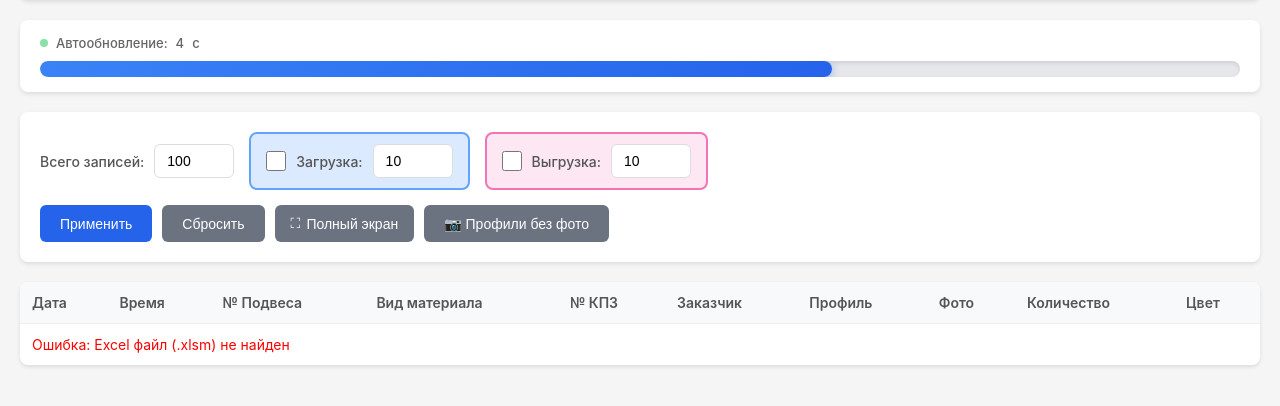
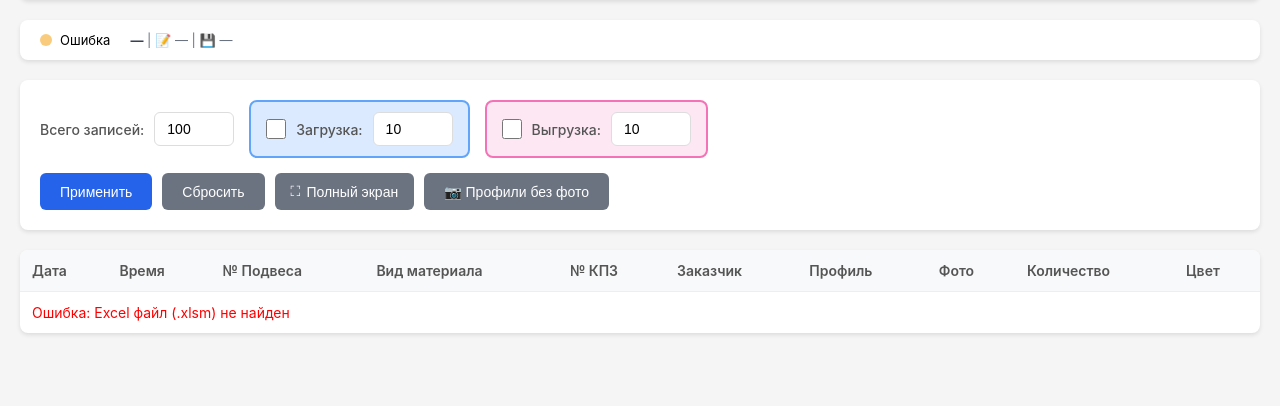
Before and after one commit to mavkasgit/Ekranchik, a Flask app: page / in a window 1280 px wide. Shown: the part 151-557 px from the top of the page. Run offline with Flask 3, Linux system fonts and the light colour scheme; data that the repository does not hold is empty.

Commit message:
Add real-time file monitoring with watchdog and instant updates
- Implement watchdog file system monitoring for Excel file changes
- Auto-detect Ctrl+S and trigger immediate table refresh (2 sec response)
- Reduce data reading to 300 rows for optimal performance
- Add loading indicator with animated dots above table during updates
- Remove progress bar, all updates happen silently in background
- Add file status API with change detection flag
- Filter empty rows from Excel automatically
- Validate rows by date OR number (not just date)
- Improve caching with force_reload flag from file watcher

Co-authored-by: factory-droid[bot] <138933559+factory-droid[bot]@users.noreply.github.com>

```diff
--- a/app.py
+++ b/app.py
@@ -8,6 +8,9 @@
 import base64
 from PIL import Image
 import io
+import time
+from watchdog.observers import Observer
+from watchdog.events import FileSystemEventHandler
 
 app = Flask(__name__)
 
@@ -15,13 +18,48 @@
 BASE_DIR = Path(__file__).parent.absolute()
 
 # Глобальный кэш для данных
-_cache = {'df': None, 'file_mtime': None}
+_cache = {'df': None, 'file_mtime': None, 'cache_time': None, 'force_reload': False}
 
 # Папка с фото профилей
 PROFILES_DIR = BASE_DIR / 'static' / 'images'
 
+# Watchdog для отслеживания изменений Excel файла
+class ExcelFileHandler(FileSystemEventHandler):
+    def __init__(self):
+        self.last_modified = {}
+
+    def on_modified(self, event):
+        if event.is_directory:
+            return
+        # Отслеживаем .xlsm и временные файлы ~$
+        if event.src_path.endswith('.xlsm') or '~$' in event.src_path:
+            # Дебаунсинг: игнорируем события чаще чем раз в 1 секунду
+            now = time.time()
+            if event.src_path in self.last_modified:
+                if now - self.last_modified[event.src_path] < 1.0:
+                    return
+
+            self.last_modified[event.src_path] = now
+            timestamp = datetime.now().strftime('%H:%M:%S')
+            print(f"📝 [{timestamp}] Файл изменен: {os.path.basename(event.src_path)}")
+            _cache['force_reload'] = True
+            _cache['file_changed'] = True  # Флаг для фронтенда
+
+# Запускаем watchdog в отдельном потоке
+observer = None
+def start_file_watcher():
+    global observer
+    if observer is None:
+        event_handler = ExcelFileHandler()
+        observer = Observer()
+        observer.schedule(event_handler, str(BASE_DIR), recursive=False)
+        observer.start()
+        print(f"👁️ Мониторинг файлов запущен: {BASE_DIR}")
+
 def get_dataframe():
-    """Читает Excel с кэшированием - только последние 1500 строк"""
+    """Читает Excel с кэшированием - последние 300 строк"""
+    from datetime import datetime, timedelta
+
     files = [f for f in os.listdir(BASE_DIR) if f.endswith('.xlsm') and not f.startswith('~$')]
     if not files:
         return None
@@ -29,9 +67,29 @@
     excel_file = BASE_DIR / files[0]
     current_mtime = os.path.getmtime(excel_file)
 
-    # Если файл не менялся - возвращаем из кэша
-    if _cache['df'] is not None and _cache['file_mtime'] == current_mtime:
+    # Проверяем временный файл (если Excel открыт)
+    temp_file = BASE_DIR / f"~${files[0]}"
+    if temp_file.exists():
+        temp_mtime = os.path.getmtime(temp_file)
+        current_mtime = max(current_mtime, temp_mtime)
+
+    # Принудительная перезагрузка от watchdog
+    force_reload = _cache.get('force_reload', False)
+
+    # Проверяем кэш
+    cache_valid = (
+        _cache.get('df') is not None and
+        _cache.get('file_mtime') == current_mtime and
+        not force_reload  # Сбрасываем кэш при изменении файла
+    )
+
+    if cache_valid:
         return _cache['df'].copy()
+
+    # Сбрасываем флаг принудительной перезагрузки
+    _cache['force_reload'] = False
+    timestamp = datetime.now().strftime('%H:%M:%S')
+    print(f"🔄 [{timestamp}] Чтение Excel...")
 
     # Быстро узнаем количество строк
     wb = openpyxl.load_workbook(excel_file, read_only=True)
@@ -39,9 +97,11 @@
     total_rows = ws.max_row
     wb.close()
 
-    # Читаем только последние 1500 строк (этого хватит на несколько месяцев)
-    rows_to_read = min(1500, total_rows - 2)
+    # Читаем последние 300 строк (компромисс между скоростью и полнотой)
+    rows_to_read = min(300, total_rows - 2)
     skip_rows = list(range(2, total_rows - rows_to_read))
+
+    print(f"  📖 Читаем {rows_to_read} строк из {total_rows}")
 
     df = pd.read_excel(excel_file, sheet_name='Подвесы', skiprows=skip_rows, engine='openpyxl')
 
@@ -53,9 +113,22 @@
         'conditional_qty', 'lamels_qty', 'unknown1', 'meterage', 'area', 'weight', 'on_suspension'
     ]
 
-    # Сохраняем в кэш
+    # ВАЖНО: удаляем полностью пустые строки (где все ячейки пусты)
+    rows_before = len(df)
+    df = df.dropna(how='all')
+    rows_after = len(df)
+
+    if rows_before != rows_after:
+        print(f"  ⚠️ Удалено {rows_before - rows_after} пустых строк из {rows_before}")
+
+    # Сохраняем в кэш с временной меткой
+    from datetime import datetime
     _cache['df'] = df
     _cache['file_mtime'] = current_mtime
+    _cache['cache_time'] = datetime.now()
+
+    timestamp = datetime.now().strftime('%H:%M:%S')
+    print(f"✅ [{timestamp}] Загружено {len(df)} строк")
 
     return df.copy()
 
@@ -128,18 +201,22 @@
     """Читает Excel с фильтрами"""
 
     try:
-        # Получаем данные из кэша (быстро!)
+        # Получаем данные из кэша
         df = get_dataframe()
         if df is None:
             return {'error': 'Excel файл (.xlsm) не найден', 'products': []}
 
         total_before = len(df)
 
-        # Фильтр по дате (последние N дней)
+        # Фильтр валидных строк: должна быть дата ИЛИ номер подвеса
+        df = df[(pd.notna(df['date'])) | (pd.notna(df['number']))]
+
+        # Фильтр по дате (последние N дней) - только для строк с датой
         if days:
             cutoff_date = datetime.now() - timedelta(days=days)
             df['date'] = pd.to_datetime(df['date'], errors='coerce')
-            df = df[df['date'] >= cutoff_date]
+            # Оставляем строки: (дата >= cutoff) ИЛИ (дата пустая, но есть номер)
+            df = df[(df['date'] >= cutoff_date) | (pd.isna(df['date']) & pd.notna(df['number']))]
 
         loading_products = []
         unloading_products = []
@@ -271,6 +348,83 @@
         'profiles': missing
     })
 
+@app.route('/api/file/status')
+def api_file_status():
+    """Проверка статуса Excel файла + флаг изменения"""
+    try:
+        # Находим файл
+        files = [f for f in os.listdir(BASE_DIR) if f.endswith('.xlsm') and not f.startswith('~$')]
+        if not files:
+            return jsonify({
+                'success': False,
+                'status': 'not_found',
+                'message': 'Excel файл не найден'
+            })
+
+        excel_file = BASE_DIR / files[0]
+
+        # Проверяем временный файл (Excel открыт?)
+        temp_file = BASE_DIR / f"~${files[0]}"
+        is_open = temp_file.exists()
+
+        # Получаем время последнего изменения
+        import datetime
+        # Используем ctime (время изменения) или mtime (время модификации)
+        # В Windows при сохранении в Excel обновляется mtime
+        mtime = os.path.getmtime(excel_file)
+
+        # Если файл открыт, также проверяем временный файл
+        if is_open:
+            temp_mtime = os.path.getmtime(temp_file)
+            # Берем более свежее время
+            mtime = max(mtime, temp_mtime)
+
+        last_modified = datetime.datetime.fromtimestamp(mtime)
+
+        # Размер файла
+        file_size = os.path.getsize(excel_file)
+        size_mb = round(file_size / (1024 * 1024), 2)
+
+        # Проверяем флаг изменения и сбрасываем его
+        file_changed = _cache.get('file_changed', False)
+        if file_changed:
+            _cache['file_changed'] = False  # Сбрасываем после считывания
+
+        return jsonify({
+            'success': True,
+            'status': 'open' if is_open else 'closed',
+            'filename': files[0],
+            'changed': file_changed,  # Флаг для фронтенда
+            'last_modified': last_modified.strftime('%d.%m.%Y %H:%M:%S'),
+            'last_modified_relative': get_relative_time(last_modified),
+            'size_mb': size_mb,
+            'is_open': is_open
+        })
+
+    except Exception as e:
+        return jsonify({
+            'success': False,
+            'error': str(e)
+        })
+
+def get_relative_time(dt):
+    """Возвращает относительное время (например, '5 минут назад')"""
+    from datetime import datetime, timedelta
+    now = datetime.now()
+    diff = now - dt
+
+    if diff < timedelta(minutes=1):
+        return 'только что'
+    elif diff < timedelta(hours=1):
+        mins = int(diff.total_seconds() / 60)
+        return f'{mins} мин. назад'
+    elif diff < timedelta(days=1):
+        hours = int(diff.total_seconds() / 3600)
+        return f'{hours} ч. назад'
+    else:
+        days = diff.days
+        return f'{days} дн. назад'
+
 @app.route('/profiles')
 def profiles_page():
     """Страница со списком профилей без фото"""
@@ -351,4 +505,13 @@
         return jsonify({'success': False, 'error': str(e)})
 
 if __name__ == '__main__':
-    app.run(debug=True, port=5000)
+    # Запускаем файловый мониторинг
+    start_file_watcher()
+
+    try:
+        app.run(debug=True, port=5000)
+    finally:
+        # Останавливаем observer при выходе
+        if observer:
+            observer.stop()
+            observer.join()
--- a/requirements.txt
+++ b/requirements.txt
@@ -2,3 +2,4 @@
 openpyxl>=3.1.0
 flask>=3.0.0
 Pillow>=10.0.0
+watchdog>=3.0.0
--- a/templates/index.html
+++ b/templates/index.html
@@ -32,6 +32,58 @@
         .stat strong { color: #2563eb; }
         .stat-warn { background: #fef3c7; }
         .stat-warn strong { color: #f59e0b; }
+
+        .file-status {
+            background: white;
+            border-radius: 8px;
+            padding: 12px 20px;
+            box-shadow: 0 2px 4px rgba(0,0,0,0.1);
+            margin-bottom: 20px;
+            display: flex;
+            align-items: center;
+            gap: 20px;
+            font-size: 13px;
+        }
+
+        .file-status-indicator {
+            display: flex;
+            align-items: center;
+            gap: 8px;
+        }
+
+        .status-dot {
+            width: 12px;
+            height: 12px;
+            border-radius: 50%;
+            animation: pulse 2s ease-in-out infinite;
+        }
+
+        .status-dot.open {
+            background: #ef4444;
+            box-shadow: 0 0 8px rgba(239, 68, 68, 0.5);
+        }
+
+        .status-dot.closed {
+            background: #10b981;
+            box-shadow: 0 0 8px rgba(16, 185, 129, 0.5);
+        }
+
+        .status-dot.error {
+            background: #f59e0b;
+        }
+
+        @keyframes pulse {
+            0%, 100% { opacity: 1; }
+            50% { opacity: 0.5; }
+        }
+
+        .file-info {
+            color: #6b7280;
+        }
+
+        .file-info strong {
+            color: #374151;
+        }
 
         .filters {
             background: white;
@@ -144,7 +196,7 @@
         }
 
         body.fullscreen .header,
-        body.fullscreen .progress-bar-container,
+
         body.fullscreen .filters {
             display: none;
         }
@@ -295,40 +347,26 @@
             100% { transform: rotate(360deg); }
         }
 
-        .progress-bar-container {
-            background: white;
-            border-radius: 8px;
-            padding: 15px 20px;
-            box-shadow: 0 2px 4px rgba(0,0,0,0.1);
-            margin-bottom: 20px;
+        /* Анимированные точки для загрузки */
+        .loading-dots::after {
+            content: '';
+            animation: dots 1.2s steps(4, end) infinite;
         }
 
-        .progress-label {
-            font-size: 13px;
-            color: #666;
-            margin-bottom: 10px;
-            display: flex;
-            align-items: center;
-            gap: 8px;
-            font-weight: 500;
+        @keyframes dots {
+            0% { content: ''; }
+            25% { content: '.'; }
+            50% { content: '..'; }
+            75%, 100% { content: '...'; }
         }
 
-        .progress-bar-bg {
-            width: 100%;
-            height: 16px;
-            background: #e5e7eb;
-            border-radius: 8px;
-            overflow: hidden;
-            box-shadow: inset 0 2px 4px rgba(0,0,0,0.1);
+        .loading-row {
+            animation: fadeIn 0.2s ease-in;
         }
 
-        .progress-bar-fill {
-            height: 100%;
-            background: linear-gradient(90deg, #3b82f6, #2563eb);
-            border-radius: 8px;
-            width: 0%;
-            transition: width 0.1s linear;
-            box-shadow: 0 2px 8px rgba(37, 99, 235, 0.4);
+        @keyframes fadeIn {
+            from { opacity: 0; }
+            to { opacity: 1; }
         }
 
         /* Фото профилей */
@@ -435,15 +473,19 @@
             </div>
         </div>
 
-        <div class="progress-bar-container">
-            <div class="progress-label">
-                <span class="pulse"></span>
-                Автообновление: <span id="progress-timer">10</span>с
+        <div class="file-status" id="file-status">
+            <div class="file-status-indicator">
+                <div class="status-dot closed" id="status-dot"></div>
+                <span id="status-text">Проверка...</span>
             </div>
-            <div class="progress-bar-bg">
-                <div class="progress-bar-fill" id="progress-fill"></div>
+            <div class="file-info">
+                <strong id="file-name">—</strong> |
+                📝 <span id="file-modified">—</span> |
+                💾 <span id="file-size">—</span>
             </div>
         </div>
+
+
 
         <div class="filters">
             <div class="filter-row">
@@ -645,56 +687,65 @@
         let autoRefreshEnabled = true;
         let savedFilters = null;
 
+        // Автообновление под капотом каждые 10 секунд
         function startAutoRefresh() {
-            const refreshInterval = 10000; // 10 секунд
-            const updateFrequency = 100; // Обновление прогресс-бара каждые 100мс
+            setInterval(() => {
+                if (autoRefreshEnabled && savedFilters) {
+                    loadProductsWithParams(savedFilters);
+                }
+            }, 10000);
+        }
 
-            let elapsed = 0;
-            let progressInterval;
+        function showTableSpinner() {
+            const tbody = document.getElementById('products-table');
 
-            // Сбрасываем прогресс-бар
-            function resetProgress() {
-                elapsed = 0;
-                document.getElementById('progress-fill').style.width = '0%';
-                document.getElementById('progress-timer').textContent = '10';
+            // Удаляем старый индикатор если есть
+            const existingSpinner = tbody.querySelector('.loading-row');
+            if (existingSpinner) return; // Уже показан
+
+            // Добавляем индикатор загрузки ПЕРВОЙ строкой (над всеми данными)
+            const loadingRow = document.createElement('tr');
+            loadingRow.className = 'loading-row';
+            loadingRow.innerHTML = `
+                <td colspan="10" style="padding: 12px 20px; text-align: center; background: #f0f9ff; border-bottom: 2px solid #3b82f6;">
+                    <span style="color: #2563eb; font-weight: 500;">
+                        Обновление данных<span class="loading-dots" style="display: inline-block; width: 20px; text-align: left;"></span>
+                    </span>
+                </td>
+            `;
+            tbody.insertBefore(loadingRow, tbody.firstChild);
+        }
+
+        function hideTableSpinner() {
+            const tbody = document.getElementById('products-table');
+            const loadingRow = tbody.querySelector('.loading-row');
+            if (loadingRow) {
+                loadingRow.remove();
             }
-
-            // Обновляем прогресс-бар
-            function updateProgress() {
-                elapsed += updateFrequency;
-                const percent = (elapsed / refreshInterval) * 100;
-                const secondsLeft = Math.ceil((refreshInterval - elapsed) / 1000);
-
-                document.getElementById('progress-fill').style.width = percent + '%';
-                document.getElementById('progress-timer').textContent = secondsLeft;
-
-                // Когда прогресс-бар заполнится - обновляем данные
-                if (elapsed >= refreshInterval) {
-                    if (autoRefreshEnabled && savedFilters) {
-                        // Обновляем данные с СОХРАНЕННЫМИ фильтрами
-                        loadProductsWithParams(savedFilters);
-                    }
-                    resetProgress(); // Сбрасываем бар
-                }
-            }
-
-            // Очищаем старые интервалы
-            if (autoRefreshInterval) clearInterval(autoRefreshInterval);
-            if (progressInterval) clearInterval(progressInterval);
-
-            // Запускаем обновление прогресс-бара
-            resetProgress();
-            progressInterval = setInterval(updateProgress, updateFrequency);
         }
 
         function loadProductsWithParams(params) {
+            const timestamp = new Date().toLocaleTimeString();
+            console.log(`🔄 [${timestamp}] Автообновление: запрос данных...`);
+
             fetch(`/api/products?${params}`)
                 .then(res => res.json())
                 .then(data => {
+                    const responseTime = new Date().toLocaleTimeString();
+                    console.log(`✅ [${responseTime}] Получено: ${data.total} записей`);
+
+                    // Убираем спиннер
+                    hideTableSpinner();
+
                     if (data.error) {
                         document.getElementById('products-table').innerHTML =
                             `<tr><td colspan="10" style="color: red;">Ошибка: ${data.error}</td></tr>`;
                         return;
+                    }
+
+                    // Если быстрый режим вернул пустоту - показываем предупреждение
+                    if (data.warning) {
+                        console.warn(`⚠️ ${data.warning}`);
                     }
 
                     document.getElementById('total-all').textContent = data.total_all;
@@ -775,6 +826,7 @@
                 })
                 .catch(err => {
                     console.error('Ошибка автообновления:', err);
+                    hideTableSpinner();
                 });
         }
 
@@ -797,9 +849,57 @@
             modal.classList.remove('active');
         }
 
+        // Проверка статуса файла
+        function checkFileStatus() {
+            fetch('/api/file/status')
+                .then(res => res.json())
+                .then(data => {
+                    if (!data.success) {
+                        document.getElementById('status-dot').className = 'status-dot error';
+                        document.getElementById('status-text').textContent = 'Ошибка';
+                        return;
+                    }
+
+                    const dot = document.getElementById('status-dot');
+                    const text = document.getElementById('status-text');
+
+                    if (data.is_open) {
+                        dot.className = 'status-dot closed'; // green
+                        text.textContent = '🟢 Excel открыт (в работе)';
+                        text.style.color = '#10b981';
+                    } else {
+                        dot.className = 'status-dot open'; // red
+                        text.textContent = '🔴 Файл закрыт';
+                        text.style.color = '#ef4444';
+                    }
+
+                    document.getElementById('file-name').textContent = data.filename;
+                    document.getElementById('file-modified').textContent = `${data.last_modified} (${data.last_modified_relative})`;
+                    document.getElementById('file-size').textContent = `${data.size_mb} МБ`;
+
+                    // ГЛАВНОЕ: если файл изменился - сразу обновляем таблицу!
+                    if (data.changed) {
+                        console.log('🔔 Файл сохранен - обновляем таблицу немедленно!');
+                        showTableSpinner();
+                        loadProductsWithParams(savedFilters);
+                    }
+                })
+                .catch(err => {
+                    console.error('Ошибка проверки статуса:', err);
+                    document.getElementById('status-dot').className = 'status-dot error';
+                    document.getElementById('status-text').textContent = 'Ошибка проверки';
+                });
+        }
+
         // Загрузка при старте
         loadProducts(false);
         startAutoRefresh();
+        checkFileStatus();
+
+        // Проверяем статус файла каждые 2 секунды (быстрее реагируем на Ctrl+S)
+        setInterval(checkFileStatus, 2000);
+
+        console.log('⏰ Автообновление: каждые 10 секунд (под капотом)');
 
         // Enter для применения
         document.querySelectorAll('input, select').forEach(el => {
```
